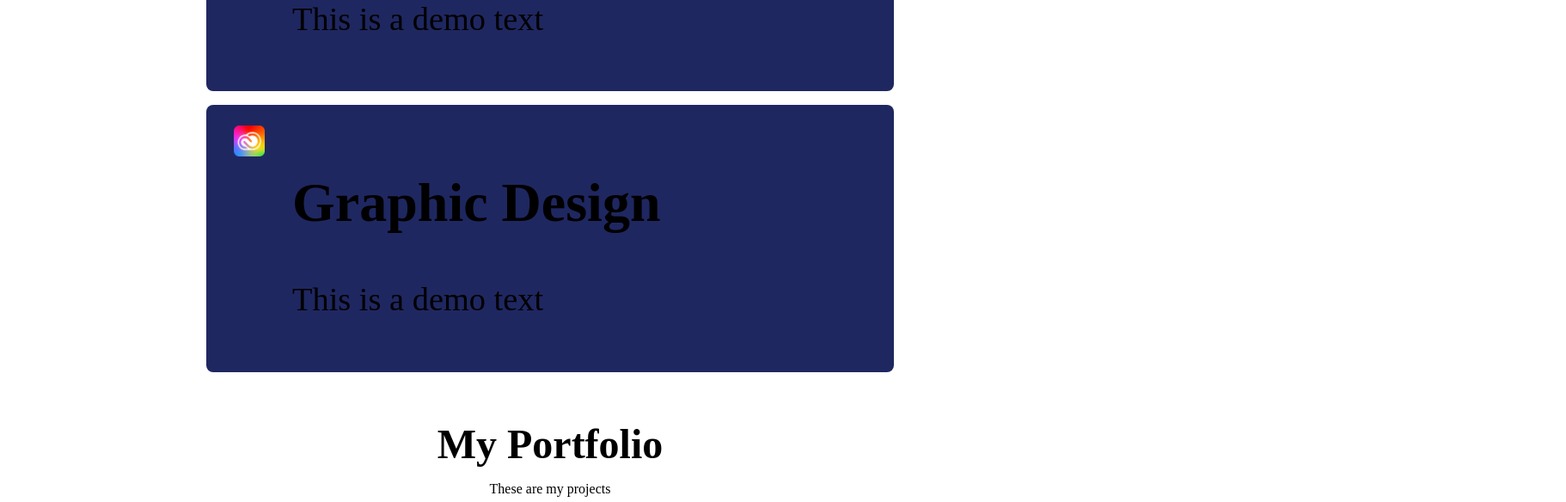
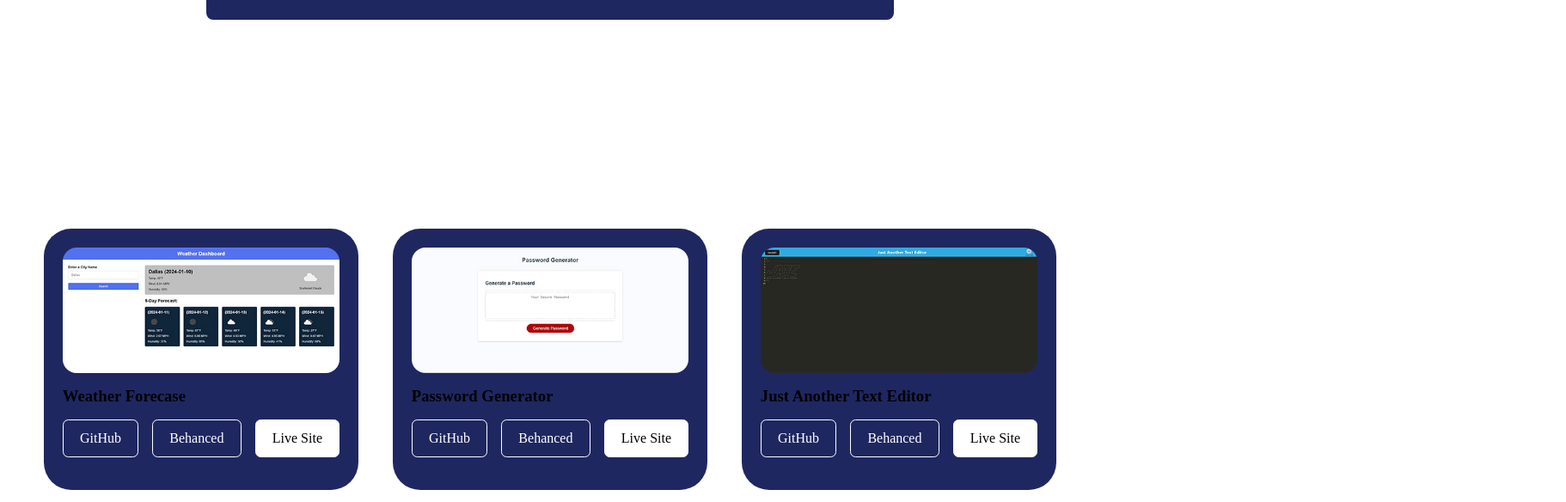
Before and after one commit to DakotaK92/Challenge-20-React-Portfolio, a React (Vite) app: page / in a window 1280 px wide. Shown: the part 1700-2284 px from the top of the page at 86% size, 1822 px wide, since content can reach past the window. Built offline with nearby package versions, Linux system fonts and the light colour scheme.

Commit message:
Add new portfolio code to main

```diff
--- a/src/components/Portfolio/Portfolio.css
+++ b/src/components/Portfolio/Portfolio.css
@@ -1,60 +1,127 @@
-#works {
-    margin: 0 auto;
-    min-height: calc(100vh - 4rem);
-    width: 100vw;
-    max-width: 60rem;
-    display: flex;
-    flex-direction: column;
-    align-items: center;
-    justify-content: center;
-    text-align: center;
-    padding: 0 1rem;
+* {
+    margin: 0;
+    padding: 0;
+    border: 0;
+    outline: 0;
+    box-sizing: border-box;
+    list-style: none;
+    text-decoration: none;
 }
 
-.worksTitle {
-    margin: 1rem 0;
-    font-size: 3rem;
+:root {
+    --main-color: #2d388c;
+    --secondary-color: #1f2761;
+    --highlight-color: yellow;
+    --white: white;
+    --black: black;
+    --transition: all 400ms ease;
 }
 
-.worksDescription {
-    font-weight: 300;
-    font-size: 1rem;
-    max-width: 45rem;
-}
-
-.workImgs {
+.portfolio__container {
     display: grid;
     grid-template-columns: repeat(3, 1fr);
     gap: 2.5rem;
-    align-items: center;
     justify-content: center;
-    flex-wrap: wrap;
-    width: 100vw;
-    max-width: 65rem;
 }
 
-.workImg {
-    object-fit: cover;
-    height: 20rem;
-    margin: 0.5rem;
-    background: red;
+.portfolio__item {
+    background: var(--secondary-color);
     padding: 1.3rem;
     border-radius: 2rem;
     border: 1px solid transparent;
-    transition: green;
 }
 
-.worksBtn {
-    padding: 0.5rem 2.5rem;
-    border: none;
-    background-color: white;
-    border-radius: 2rem;
-    font-size: 1rem;
-    margin: 3rem 0;
+.portfolio__item:hover {
+    border-color: var(--highlight-color);
+    background: transparent;
 }
 
-@media screen and (max-width: 585px) {
-    .workImg {
-        height: 48vw;
+.portfolio__item-image {
+    border-radius: 1rem;
+    overflow: hidden;
+}
+
+.portfolio__item h3 {
+    margin: 1rem 0 1rem;
+}
+
+.portfolio__item-cta {
+    display: flex;
+    gap: 1rem;
+    margin-bottom: 1rem;
+}
+
+/* ----- MEDIUM MEDIA QUERY ----- */
+@media screen and (max-width: 1024px) {
+    .portfolio__container {
+        grid-template-columns: 1fr 1fr;
+        gap: 1.15rem;
     }
 }
+
+/* ----- SMALL MEDIA QUERY ----- */
+@media screen and (max-width: 600px) {
+    .portfolio__container {
+        grid-template-columns: 1fr;
+    }
+    .portfolio__item {
+        border-radius: 1.8rem;
+    }
+}
+
+.container {
+    width: 75%;
+    margin: 0 auto;
+}
+
+section {
+    margin-top: 8rem;
+}
+
+section > h2,
+section > h5 {
+    text-align: center;
+    color: rgba(255, 255, 255, 0.6);
+}
+
+section > h2 {
+    color: var(--white);
+    margin-bottom: 3rem;
+}
+
+a {
+    color: var(--white);
+    transition: var(--transition);
+}
+
+a:hover {
+    color: var(--white);
+}
+
+.btn {
+    width: max-content;
+    display: inline-block;
+    color: var(--white);
+    padding: 0.75rem 1.2rem;
+    border-radius: 0.4rem;
+    cursor: pointer;
+    border: 1px solid white;
+    transition: var(--transition);
+}
+
+.btn:hover {
+    background: var(--highlight-color);
+    color: var(--black);
+    border-color: transparent;
+}
+
+.btn-primary {
+    background: var(--white);
+    color: var(--black);
+}
+
+img {
+    display: block;
+    width: 100%;
+    object-fit: cover;
+}
--- a/src/components/Portfolio/Portfolio.jsx
+++ b/src/components/Portfolio/Portfolio.jsx
@@ -1,26 +1,77 @@
 import React from "react";
 import "./Portfolio.css";
-import Portfolio1 from "../../assets/portfolio/Portfolio1.png";
-import Portfolio2 from "../../assets/portfolio/Portfolio2.png";
-import Portfolio3 from "../../assets/portfolio/Portfolio3.jpg";
-import Portfolio4 from "../../assets/portfolio/Portfolio4.jpg";
-import Portfolio5 from "../../assets/portfolio/Portfolio5.jpg";
-import Portfolio6 from "../../assets/portfolio/Portfolio6.jpg";
+import Portfolio1 from "../../assets/portfolio/Portfolio1_480.jpg";
+import Portfolio2 from "../../assets/portfolio/Portfolio2_480.jpg";
+import Portfolio3 from "../../assets/portfolio/Portfolio3_480.jpg";
+import Portfolio4 from "../../assets/portfolio/Portfolio4_480.jpg";
+import Portfolio5 from "../../assets/portfolio/Portfolio5_480.jpg";
+import Portfolio6 from "../../assets/portfolio/Portfolio6_480.jpg";
+
+const data = [
+    {
+      id: 1,
+      image: Portfolio1,
+      title: "Weather Forecase",
+      github: "https://github.com/DakotaK92/Challenge-6-Weather-Forecast",
+      demo: "https://dakotak92.github.io/Challenge-6/",
+    },
+    {
+      id: 2,
+      image: Portfolio2,
+      title: "Password Generator",
+      github: "https://github.com/DakotaK92/Challenge-3-Password-Generator",
+      demo: "https://dakotak92.github.io/Challenge-3/",
+    },
+    {
+      id: 3,
+      image: Portfolio3,
+      title: "Just Another Text Editor",
+      github: "https://github.com/DakotaK92/Challenge-19-Progressive-Web-Applications-PWA-JATE",
+      demo: "https://challenge-19-progressive-web-el98.onrender.com",
+    },
+    {
+      id: 4,
+      image: Portfolio4,
+      title: "MVC Tech Blog",
+      github: "https://github.com/DakotaK92/Challenge-14-MVC-Tech-Blog",
+      demo: "https://dakotak92.github.io/Challenge-14-MVC-Tech-Blog/",
+    },
+    {
+      id: 5,
+      image: Portfolio5,
+      title: "Lick",
+      behanced: "https://www.behance.net/gallery/96006527/Lick",
+    },
+    {
+      id: 6,
+      image: Portfolio6,
+      title: "Dicey Dyes",
+      behanced: "https://www.behance.net/gallery/151069693/Dicey-Dice",
+    },
+  ];
 
 const Portfolio = () => {
     return (
-        <section id="works">
-            <h2 className="worksTitle">My Portfolio</h2>
-            <span className="worksDescription">These are my projects</span>
-            <div className="workImgs">
-                <img src={Portfolio1} alt="" className="workImg"></img>
-                <img src={Portfolio2} alt="" className="workImg"></img>
-                <img src={Portfolio3} alt="" className="workImg"></img>
-                <img src={Portfolio4} alt="" className="workImg"></img>
-                <img src={Portfolio5} alt="" className="workImg"></img>
-                <img src={Portfolio6} alt="" className="workImg"></img>
+        <section id="portfolio">
+            <h2>Portfolio</h2>
+
+            <div className="container portfolio__container">
+            {data.map(({ id, image, title, github, behanced, demo }) => {
+                return (
+                <article key={id} className="portfolio__item">
+                    <div className="portfolio__item-image">
+                    <img src={image} alt={title} />
+                    </div>
+                    <h3>{title}</h3>
+                    <div className="portfolio__item-cta">
+                    <a href={github} className="btn" target="_blank"> GitHub </a>
+                    <a href={behanced} className="btn" target="_blank"> Behanced </a>
+                    <a href={demo} className="btn btn-primary" target="_blank"> Live Site </a>
+                    </div>
+                </article>
+                );
+            })}
             </div>
-            <button className="worksBtn">See More</button>
         </section>
     );
 };
```
